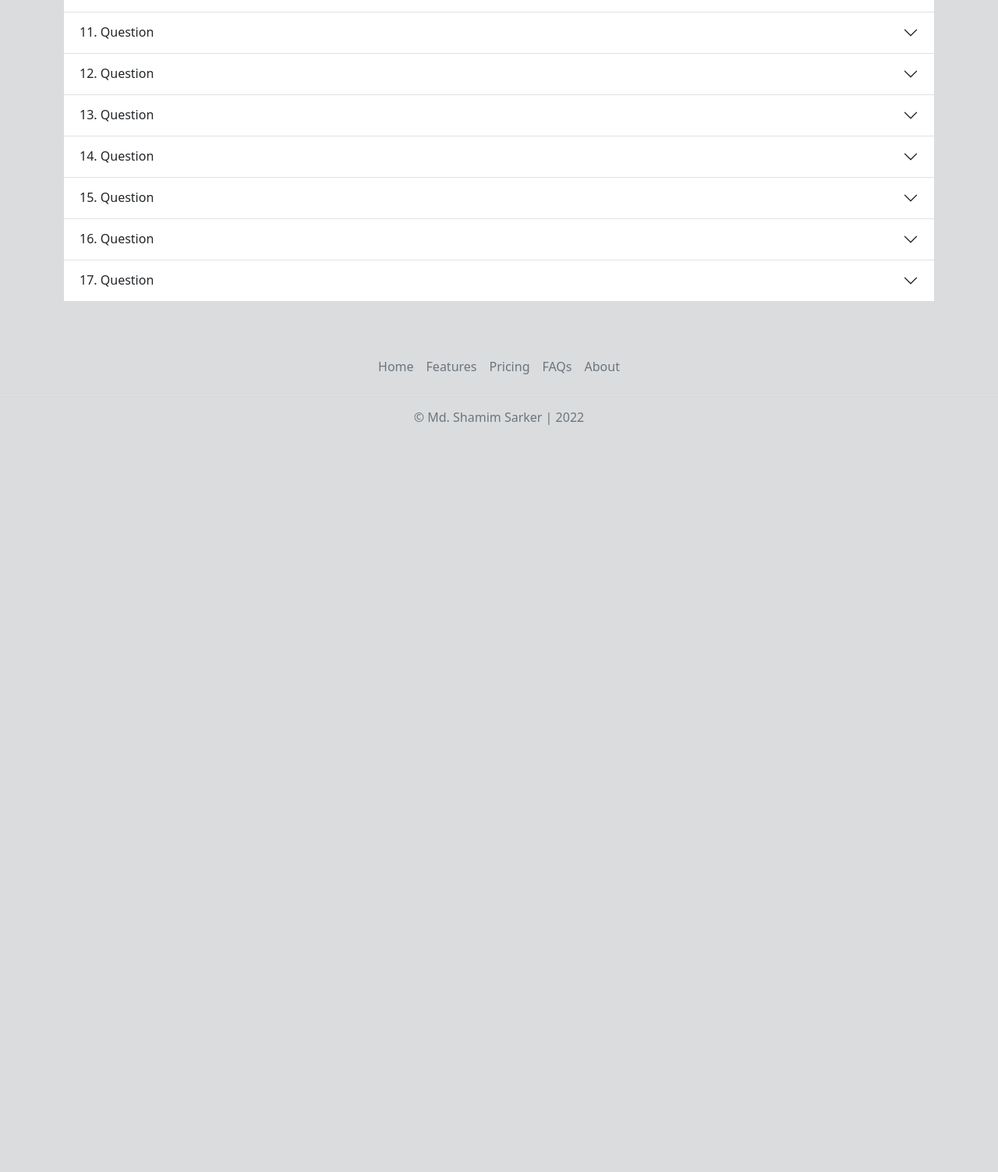
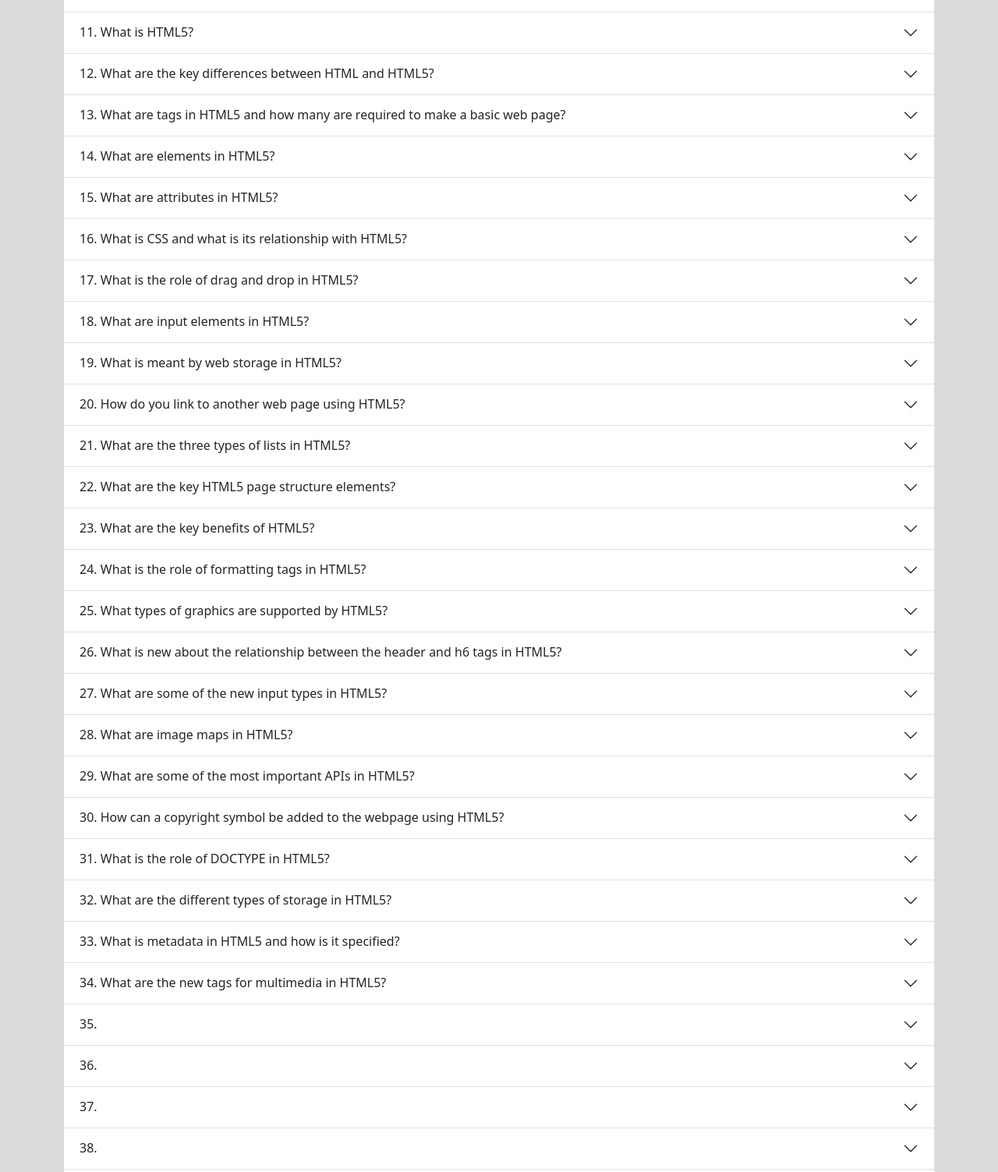
Before and after one commit to md-shamim-sarker/interview-question, a plain HTML site: page index.html in a window 1280 px wide. Shown: the part 1128-2631 px from the top of the page at 78% size. Before the commit the page ends 1731 px from the top, so only its background shows below. Drawn offline with nearby package versions, Linux system fonts and the light colour scheme.

Commit message:
add html question

```diff
--- a/js/app.js
+++ b/js/app.js
@@ -27,7 +27,6 @@ const display = data => {
     // filtered display function
     const displayeData = topic => {
         const filterElement = data.filter(e => e.topic === topic);
-        console.log(filterElement);
         const container = document.getElementById('accordionFlush');
         document.getElementById('accordionFlush').innerText = '';
         for(let i = 0; i < filterElement.length; i++) {
@@ -82,7 +81,18 @@ const display = data => {
     displayeDataAll();
 
     // display by filtered
-    document.getElementById('filter-btn').addEventListener('click', () => {
+    // select option handler
+    document.getElementById('inputGroupSelect').addEventListener('click', () => {
+        const selectValue = document.getElementById('inputGroupSelect').value;
+        if(selectValue === 'all') {
+            displayeDataAll();
+        } else {
+            displayeData(selectValue);
+        }
+    });
+
+    // button handler
+    document.querySelector("#filter-btn").addEventListener('click', () => {
         const selectValue = document.getElementById('inputGroupSelect').value;
         if(selectValue === 'all') {
             displayeDataAll();
--- a/json/qa.json
+++ b/json/qa.json
@@ -50,38 +50,178 @@
         "answer": "The difference between pass-by-reference and pass-by-value is that modifications made to arguments passed in by reference in the called function have effect in the calling function, whereas modifications made to arguments passed in by value in the called function can not affect the calling function."
     },
     {
-        "topic": "javascript API (application programming interface)",
-		"question": "Question",
-        "answer": "Answer"
+        "topic": "beginner HTML5",
+        "question": "What is HTML5?",
+        "answer": "HTML5 is a markup language used for structuring and displaying content on the internet. This includes animations, audio, images, and text, among many other things, and all without the need for additional software. HTML5 is the most recent and most advanced version of HTML."
     },
     {
-        "topic": "javascript DOM (document object model)",
-		"question": "Question",
-        "answer": "Answer"
+        "topic": "beginner HTML5",
+        "question": "What are the key differences between HTML and HTML5?",
+        "answer": "HTML5 has made several steps forward compared to its previous versions. Notable changes include: <ul><li>HTML5 supports video, graphics, and audio, whereas HTML only supports them through third-party extensions</li><li>HTML5 is mobile-friendly, whereas HTML is not</li><li>HTML5 is compatible with all major web browsers, whereas HTML is not</li><li>HTML5 offers several options for local storage, whereas HTML only offers cookies</li><li>HTML5 supports multi-threading, whereas HTML operates only in one thread</li></ul>"
     },
     {
-        "topic": "HTML (hyper text markup language)",
-		"question": "Question",
-        "answer": "Answer"
+        "topic": "beginner HTML5",
+        "question": "What are tags in HTML5 and how many are required to make a basic web page?",
+        "answer": "Tags are pieces of HTML5 code used to define the structure of the page. There are more than 100 tags in HTML5, with each one serving a unique purpose, such as positioning text or supporting audio.<br><br>In their most basic form, most web pages will need around four tags to get started. These are <html>, <head>, <title>, and <body>."
     },
     {
-        "topic": "CSS (cascading style sheets)",
-		"question": "Question",
-        "answer": "Answer"
+        "topic": "beginner HTML5",
+        "question": "What are elements in HTML5?",
+        "answer": "Elements are components of HTML5 code that instruct the web browser how to structure and interpret the HTML5 document. Typically, they encompass an opening tag, a closing tag, and specified content between the opening and closing tags, depending on the type of tag used."
     },
     {
-        "topic": "bootstrap",
-		"question": "Question",
-        "answer": "Answer"
+        "topic": "beginner HTML5",
+        "question": "What are attributes in HTML5?",
+        "answer": "Attributes are special properties or characteristics used within an element to modify its behavior. For example, attributes can be used to specify the dimensions or positioning values of an image. Attributes are specified within the opening tag and must be enclosed in quotation marks."
     },
     {
-        "topic": "tailwind",
-		"question": "Question",
-        "answer": "Answer"
+        "topic": "beginner HTML5",
+        "question": "What is CSS and what is its relationship with HTML5?",
+        "answer": "CSS, or Cascading Style Sheet, is a style sheet language used with HTML5 to format and display the elements specified by the markup language for the end user. While HTML5 defines the structure of a page, CSS specifies the document’s style, including page layout, colors, and fonts."
     },
     {
-        "topic": "react",
-		"question": "Question",
-        "answer": "Answer"
+        "topic": "beginner HTML5",
+        "question": "What is the role of drag and drop in HTML5?",
+        "answer": "Drag and drop is a user interface tool used to copy, reorder, and delete items with the cursor. It’s new to HTML5 and helps save a significant amount of time and effort while coding. Once an element’s ‘draggable’ attribute is set to true, it can be dragged and dropped with the mouse."
+    },
+    {
+        "topic": "beginner HTML5",
+        "question": "What are input elements in HTML5?",
+        "answer": "Input elements are used to create interactive controls that receive and process information from the user. For example, inputs could be used to process login details, collect customer feedback, or display a form."
+    },
+    {
+        "topic": "beginner HTML5",
+        "question": " What is meant by web storage in HTML5?",
+        "answer": "Web storage refers to HTML5’s new storage features. Previous HTML versions relied on cookies for storage in the server, but web storage now means data can be stored locally within the user’s browser. Web storage also offers a larger storage limit and is more secure."
+    },
+    {
+        "topic": "beginner HTML5",
+        "question": "How do you link to another web page using HTML5?",
+        "answer": "The anchor tag, or <a> tag in code, is used with the ‘href’ attribute to link to other web pages. The URL and linked text are both included in the element."
+    },
+    {
+        "topic": "beginner HTML5",
+        "question": "What are the three types of lists in HTML5?",
+        "answer": "The three types of HTML5 lists are: <br><ul><li><b>Ordered list</b>, which is used to group related items in a specific order</li><li><b>Unordered list</b>, which is used to group related items in no particular order</li><li><b>Description list</b>, which is used to group terms and their descriptions</li></ul>"
+    },
+    {
+        "topic": "beginner HTML5",
+        "question": "What are the key HTML5 page structure elements?",
+        "answer": "The most important HTML5 structure elements are: <br><ul><li><b>header</b>, containing the header or top of the page</li><li><b>footer</b>, containing the footer or bottom of the page</li><li><b>section</b>, containing one section that is thematically similar to other sections</li><li><b>article</b>, containing standalone content</li><li><b>nav</b>, containing the navigation functionality of the page</li></ul>"
+    },
+    {
+        "topic": "intermediate HTML5",
+        "question": "What are the key benefits of HTML5?",
+        "answer": "HTML5 improves on its previous versions in a multitude of ways. Among its biggest strengths we have HTML5’s: <br><ul><li>Compatibility with all web browsers and devices</li><li>Cleaner code for developers</li><li>Native support for multimedia content</li><li>Quicker load times due to offline storage cache</li><li>Introduction of geolocation</li></ul>"
+    },
+    {
+        "topic": "intermediate HTML5",
+        "question": "What is the role of formatting tags in HTML5?",
+        "answer": "Formatting tags allow text to be stylized in HTML5 without the need for CSS. There are a number of HTML5 formatting tags, and the most popular ones include: <br> <ul><li><b>b</b> - used to make text bold</li><li><b>i</b> - used to italicize text</li><li><b>u</b> - used to underline text</li><li><b>mark</b> - used to highlight text</li><li><b>strong</b> - used to mark text as important</li></ul>"
+    },
+    {
+        "topic": "intermediate HTML5",
+        "question": "What types of graphics are supported by HTML5?",
+        "answer": "Unlike previous versions, HTML5 offers inbuilt graphics features. The two types of graphics supported by HTML5 are: <br><ul><li><b>SVG</b>(Scalable Vector Graphics), used to create vector-based graphics, such as diagrams and icons</li><li><b>Canvas</b>, used to draw graphics, such as shapes</li></ul>"
+    },
+    {
+        "topic": "intermediate HTML5",
+        "question": "What is new about the relationship between the header and h6 tags in HTML5?",
+        "answer": "The <b>header</b> tag is used to design the header of a web page and can contain a range of elements including text, logos, or a navigation bar. <br> The <b>h1</b> tag is the textual part of the header and is used to specify the most important section of a piece of content. It’s often used alongside other header tags (through to <b>h6</b>) to format and prioritize content sections."
+    },
+    {
+        "topic": "intermediate HTML5",
+        "question": "What are some of the new input types in HTML5?",
+        "answer": "HTML5 introduces several new input types to create a more interactive user experience. The new input types include: <br><ul><li><b>Date</b>, used to select a date from a drop-down calendar</li><li><b>Time</b>, used to enter a time</li><li><b>Email</b>, used to enter an email address</li><li><b>Tel</b>, used to enter a telephone number with a specific pattern</li><li><b>Color</b>, used to select a color from a color picker</li><li><b>Range</b>, used to select a range of values on a slider</li></ul>"
+    },
+    {
+        "topic": "intermediate HTML5",
+        "question": "What are image maps in HTML5?",
+        "answer": "Image maps are images with several clickable areas that link to different web pages. They use the <b>map</b> and <b>area</b> tags. Coordinates are specified to segment the image into different areas and then relevant links are applied."
+    },
+    {
+        "topic": "intermediate HTML5",
+        "question": "What are some of the most important APIs in HTML5?",
+        "answer": "HTML5 supports a wide range of APIs. Some of the most popular ones include:<ul><li><b>Geolocation API,</b> used to identify the user’s location</li><li><b>Web Speech API,</b> which provides speech recognition functionality</li><li><b>Clipboard API,</b> which provides copy, cut, and paste functionality</li><li><b>History API,</b> which provides access to the browser navigation history</li><li><b>Web Notifications API,</b> used to send web-based notifications to users</li></ul>"
+    },
+    {
+        "topic": "intermediate HTML5",
+        "question": "How can a copyright symbol be added to the webpage using HTML5?",
+        "answer": "The ‘&copy’ code is used to generate the copyright symbol (©). As a best practice, it should be accompanied by a year and the name of the organization."
+    },
+    {
+        "topic": "intermediate HTML5",
+        "question": "What is the role of DOCTYPE in HTML5?",
+        "answer": "All HTML pages (HTML5 included) need to have their document type declared in the first line of code. DOCTYPE instructs the browser how to interpret the document by indicating what type and version of markup language are being used."
+    },
+    {
+        "topic": "intermediate HTML5",
+        "question": "What are the different types of storage in HTML5?",
+        "answer": "HTML5 supports two types of web storage. These are: <br><ul><li><b>sessionStorage:</b> temporary storage available for the duration of the page session</li><li><b>localStorage:</b> permanent storage available until data is deleted by the user</li></ul>"
+    },
+    {
+        "topic": "intermediate HTML5",
+        "question": "What is metadata in HTML5 and how is it specified?",
+        "answer": "Metadata is data that describes other data, providing additional information about an HTML document. Its purpose is to help browsers, search engines and other web applications better interpret a document. Examples of metadata include the description, author, and keywords."
+    },
+    {
+        "topic": "intermediate HTML5",
+        "question": "What are the new tags for multimedia in HTML5?",
+        "answer": "Unlike previous versions, HTML5 allows developers to create multimedia objects without the need for additional plugins. The new tags that facilitate this are: <br><ul><li><b>audio</b> - used to embed audio content</li><li><b>video</b> - used to embed video content</li><li><b>embed</b> - used to embed content from an external source</li><li><b>source</b> - used to embed multiple media resources</li><li><b>track</b> - used to specify text tracks (such as subtitles) for audio and video content</li></ul>"
+    },
+    {
+        "topic": "advanced HTML5",
+        "question": "",
+        "answer": ""
+    },
+    {
+        "topic": "advanced HTML5",
+        "question": "",
+        "answer": ""
+    },
+    {
+        "topic": "advanced HTML5",
+        "question": "",
+        "answer": ""
+    },
+    {
+        "topic": "advanced HTML5",
+        "question": "",
+        "answer": ""
+    },
+    {
+        "topic": "advanced HTML5",
+        "question": "",
+        "answer": ""
+    },
+    {
+        "topic": "advanced HTML5",
+        "question": "",
+        "answer": ""
+    },
+    {
+        "topic": "advanced HTML5",
+        "question": "",
+        "answer": ""
+    },
+    {
+        "topic": "advanced HTML5",
+        "question": "",
+        "answer": ""
+    },
+    {
+        "topic": "advanced HTML5",
+        "question": "",
+        "answer": ""
+    },
+    {
+        "topic": "advanced HTML5",
+        "question": "",
+        "answer": ""
+    },
+    {
+        "topic": "advanced HTML5",
+        "question": "",
+        "answer": ""
     }
 ]
```
Also changed, not shown: index.html (+1 -2 lines). Lines whose indentation alone changed are shown as unchanged.
